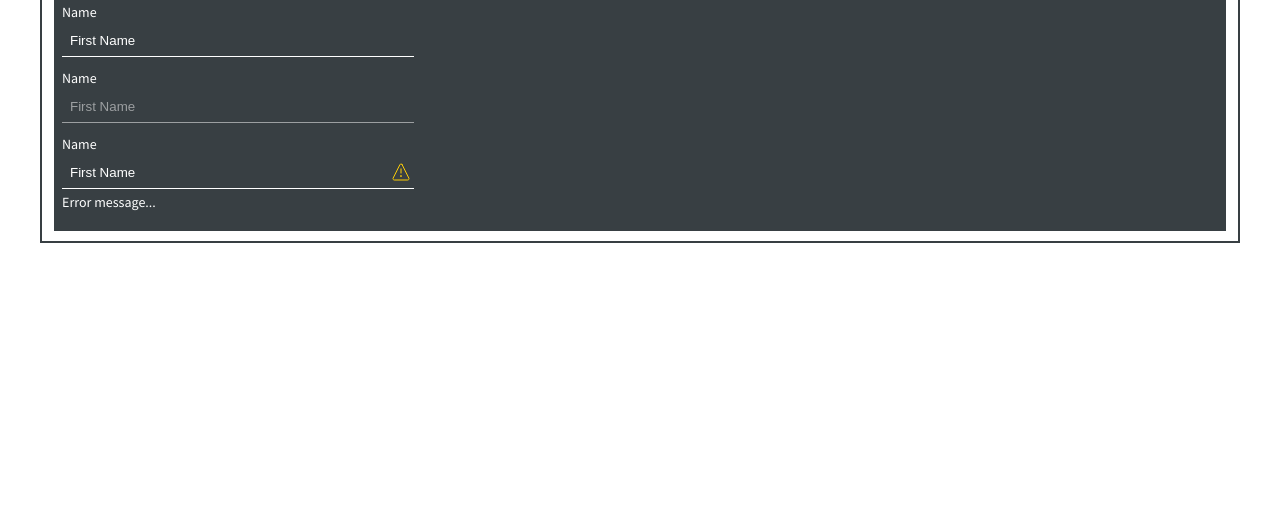
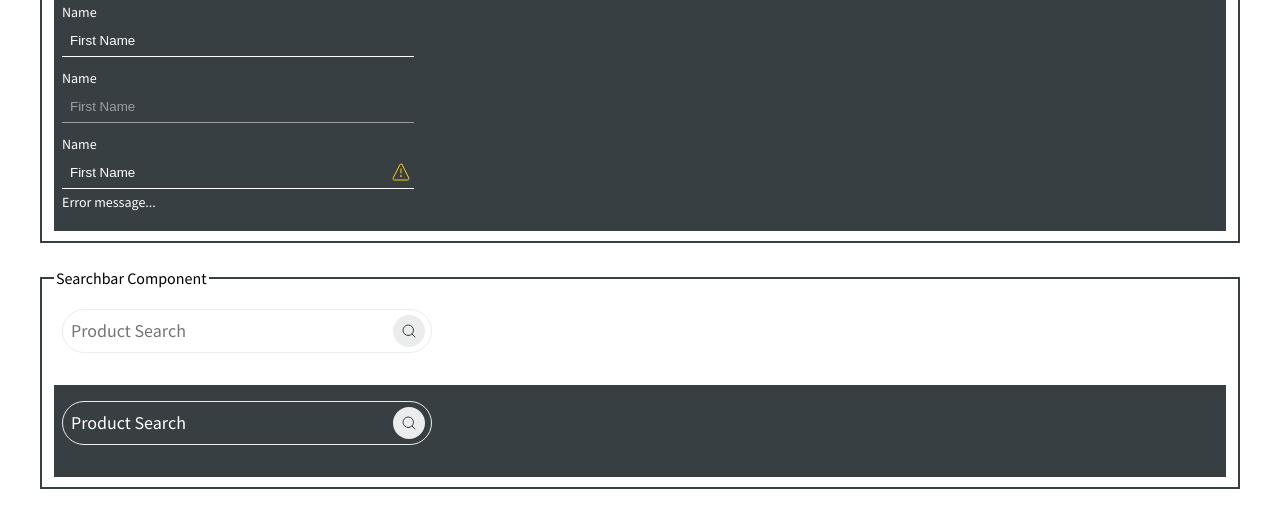
Before and after one commit to CruGlobal/cru-content-designs, a PHP site: page /v0.3/cruorg in a window 1280 px wide. Shown: the part 754-1268 px from the top of the page. Before the commit the page ends 997 px from the top, so only its background shows below. Run offline with PHP 8.4, Linux system fonts and the light colour scheme; some libraries are stand-ins or nearby versions.

Commit message:
Added searchbar styles

```diff
--- /dev/null
+++ b/v0.3/cruorg/components/searchbar/searchbar.php
@@ -0,0 +1,40 @@
+<?php
+
+function output_searchbar($searchbar_type)
+{
+?>
+  <div style="padding: 8px; <?php if ($searchbar_type == 'black') echo ' background-color: #383F43;' ?>">
+    <div class="searchbar cru-searchbar-<?= $searchbar_type ?>">
+      <div class="searchBar__root">
+        <div class="searchBar__searchInner">
+          <form class="searchBar__form">
+            <span class="fieldIcons__root">
+              <span class="fieldIcons__input">
+                <input class="textInput__input field__input" name="search_query" value="" placeholder="Product Search"></span>
+              <span class="fieldIcons__before">
+                <span class="icon__root">
+                  <svg width="32" height="32" viewBox="0 0 32 32" fill="none" xmlns="http://www.w3.org/2000/svg">
+                    <circle cx="16" cy="16" r="16" fill="#EBECEC" />
+                    <path d="M15.25 20.5C18.1495 20.5 20.5 18.1495 20.5 15.25C20.5 12.3505 18.1495 10 15.25 10C12.3505 10 10 12.3505 10 15.25C10 18.1495 12.3505 20.5 15.25 20.5Z" stroke="#383F43" stroke-linecap="round" stroke-linejoin="round" />
+                    <path d="M19 19L22 22" stroke="#383F43" stroke-linecap="round" stroke-linejoin="round" />
+                  </svg>
+                </span>
+                <svg width="12" height="12" viewBox="0 0 12 12" fill="none" xmlns="http://www.w3.org/2000/svg">
+                </svg>
+              </span>
+              <span class="fieldIcons__after"></span>
+            </span>
+            <p class="message__root"></p>
+            <div class="searchBar__SearchAutocompleteWrapper"></div>
+          </form>
+        </div>
+      </div>
+    </div>
+  </div>
+<?php
+}
+
+output_searchbar('default');
+output_searchbar('black');
+
+?>
--- /dev/null
+++ b/v0.3/cruorg/components/searchbar/searchbar.scss
@@ -0,0 +1,74 @@
+// Branding imports
+@import '../../branding-imports';
+
+/* Searchbar styles */
+
+@mixin cru-searchbar {
+    .fieldIcons {
+        &__root {
+            .field__input {
+                @include cru-text;
+                margin: $cru-spacer-base 0;
+                border: $cru-btn-border-width $cru-btn-border-style $cru-color-gray-light;
+                border-radius: ($cru-spacer-base * 3);
+                width: 352px;
+                padding: $cru-spacer-base;
+                &:focus {
+                    outline: none;
+                    border: none;
+                    box-shadow: 0 $cru-spacer-base ($cru-spacer * 2) rgba(0, 0, 0, 0.08);
+                    caret-color: $cru-color-yellow;
+                }
+            }
+            .icon__root {
+                svg {
+                    position: relative;
+                    top: 10px;
+                    right: 42px;
+                }
+            }
+        }
+    }
+}
+
+@mixin cru-searchbar-active {
+    .fieldIcons {
+        &__root {
+            .icon__root {
+                svg circle {
+                        fill: $cru-color-yellow;
+                }
+            }
+        }
+    }
+}
+
+@mixin cru-searchbar-black {
+    .fieldIcons {
+        &__root {
+            .field__input {
+                background-color: $cru-color-gray-dark;
+                color: $cru-color-white;
+                &:focus, &:focus::placeholder {
+                    background-color: $cru-color-white;
+                    color: $cru-color-gray-dark;
+                }
+            }
+            .field__input::placeholder {
+                color: $cru-color-white;
+            }
+        }
+    }
+}
+
+.searchbar {
+    .searchBar__root {
+        @include cru-searchbar;
+    }
+    .searchBar__root:focus-within {
+        @include cru-searchbar-active;
+    }
+    &.cru-searchbar-black .searchBar__root {
+        @include cru-searchbar-black;
+    }
+}
--- a/v0.3/cruorg/index.php
+++ b/v0.3/cruorg/index.php
@@ -64,6 +64,7 @@
         // 'image',
         'input',
         // 'list',
+        'searchbar',
         // 'separator',
         // 'sharing',
         // 'tabs',
--- a/v0.3/cruorg/styles.css
+++ b/v0.3/cruorg/styles.css
@@ -326,6 +326,9 @@
   top: 10px;
   right: 42px; }
 
+.searchbar .searchBar__root:focus-within .fieldIcons__root .icon__root svg circle {
+  fill: #FFCF07; }
+
 .searchbar.cru-searchbar-black .searchBar__root .fieldIcons__root .field__input {
   background-color: #383F43;
   color: #FFFFFF; }
@@ -335,9 +338,6 @@
 
 .searchbar.cru-searchbar-black .searchBar__root .fieldIcons__root .field__input::placeholder {
   color: #FFFFFF; }
-
-.searchbar .searchBar__root:focus-within .fieldIcons__root .icon__root svg circle {
-  fill: #FFCF07; }
 
 /* Separator styles */
 .separator {
--- a/v0.3/cruorg/styles.scss
+++ b/v0.3/cruorg/styles.scss
@@ -17,6 +17,7 @@ $cru-import-google-fonts-sans-serif-only: true;
 @import 'components/image/image.scss';
 @import 'components/input/input.scss';
 @import 'components/list/list.scss';
+@import 'components/searchbar/searchbar.scss';
 @import 'components/separator/separator.scss';
 @import 'components/sharing/sharing.scss';
 @import 'components/tabs/tabs.scss';
```
Also changed, not shown: v0.3/cruorg/components/searchbar/searchbar.css (added, +44 -0 lines).
